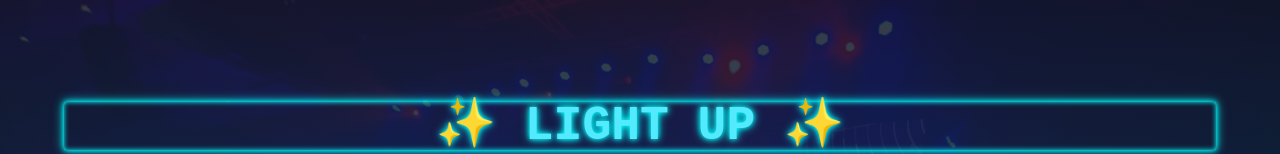
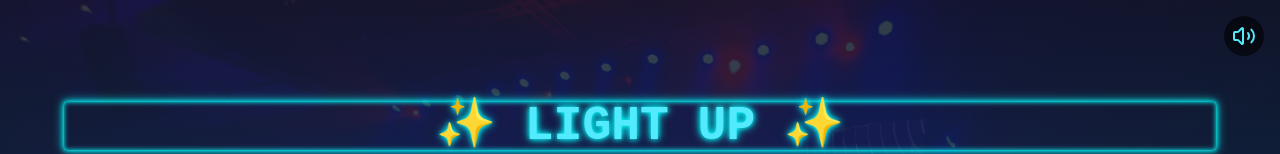
Before and after one commit to EdbertEL/Form-Reregis-CG-Fun, a React (Vite) app: page / in a window 1280 px wide. Shown: the top 154 px of the page. Built offline with nearby package versions, Linux system fonts and the light colour scheme.

Commit message:
Add backsound

```diff
--- a/src/App.jsx
+++ b/src/App.jsx
@@ -1,5 +1,5 @@
-import React, { useEffect, useState } from "react";
-import { ChevronLeft, ChevronRight } from "lucide-react";
+import React, { useEffect, useState, useRef } from "react";
+import { ChevronLeft, ChevronRight, Volume2, VolumeX } from "lucide-react";
 import questionsConfig from "./component/GameForm/questionsConfig";
 import GameCharacter from "./component/GameForm/GameCharacter";
 import ThinkingCloud from "./component/GameForm/ThinkingCloud";
@@ -23,6 +23,10 @@ const App = () => {
   const [isComplete, setIsComplete] = useState(false);
   const [visibleQuestions, setVisibleQuestions] = useState([]);
 
+  const [isMuted, setIsMuted] = useState(false);
+  const [audioStarted, setAudioStarted] = useState(false); // ✅ fix: tambahkan state ini
+  const audioRef = useRef(null);
+
   // Filter pertanyaan dengan conditional
   useEffect(() => {
     const filtered = questionsConfig.filter((q) => {
@@ -32,6 +36,28 @@ const App = () => {
     });
     setVisibleQuestions(filtered);
   }, [answers]);
+
+  useEffect(() => {
+    if (audioRef.current) {
+      audioRef.current.volume = 0.1; // atur volume
+    }
+  }, []);
+
+  const toggleMute = () => {
+    if (audioRef.current) {
+      audioRef.current.muted = !audioRef.current.muted;
+      setIsMuted(audioRef.current.muted);
+    }
+  };
+
+  const startAudio = () => {
+    if (audioRef.current && !audioStarted) {
+      audioRef.current.play().catch((err) => {
+        console.log("Autoplay diblokir, harus klik dulu:", err);
+      });
+      setAudioStarted(true);
+    }
+  };
 
   const handleAnswer = (questionId, value) => {
     setAnswers((prev) => ({ ...prev, [questionId]: value }));
@@ -93,6 +119,7 @@ const App = () => {
   return (
     <div
       className="min-h-screen flex items-center justify-center p-3 sm:p-4 relative overflow-hidden"
+      onClick={startAudio} // ✅ mulai musik saat user klik
       style={{
         backgroundImage: `linear-gradient(rgba(17, 24, 39, 0.85), rgba(6, 78, 128, 0.85)), url('/foto.jpg')`,
         backgroundSize: "cover",
@@ -100,6 +127,19 @@ const App = () => {
         backgroundRepeat: "no-repeat",
       }}
     >
+      {/* BACKSOUND */}
+      <audio ref={audioRef} loop>
+        <source src="/backsound.mp3" type="audio/mpeg" />
+      </audio>
+
+      {/* Tombol kontrol musik */}
+      <button
+        onClick={toggleMute}
+        className="absolute top-4 right-4 bg-black/60 p-2 rounded-full text-cyan-300 hover:bg-black/80 transition"
+      >
+        {isMuted ? <VolumeX size={24} /> : <Volume2 size={24} />}
+      </button>
+
       <div className="max-w-6xl w-full relative z-10">
         {/* Judul */}
         <div className="text-center mb-6 sm:mb-8">
```
Also changed, not shown: 1 other file (tests, documents, lock files or other folders).
